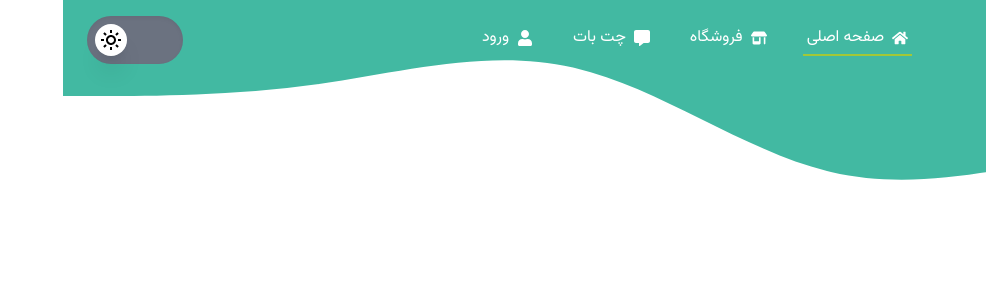
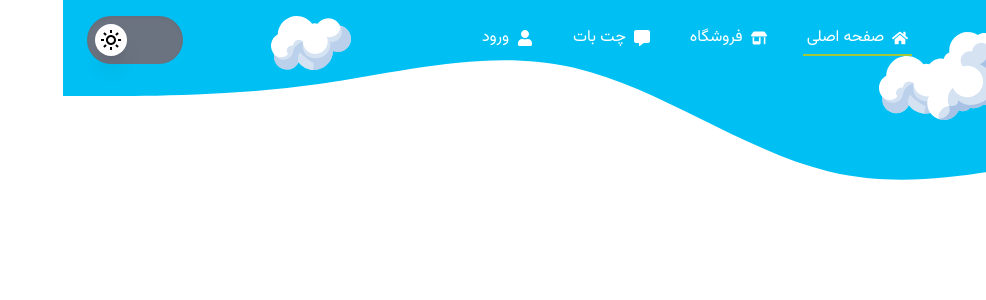
Before and after one commit to ErfanGh83/Avanian1, a Next.js app: page / in a window 1280 px wide. Shown: the top 300 px of the page, without its empty margins (294-1280 px from the left). Built offline with nearby package versions, Linux system fonts and the light colour scheme.

Commit message:
style: improved styles for navBar

```diff
--- a/src/components/landing/nav/NavBar.tsx
+++ b/src/components/landing/nav/NavBar.tsx
@@ -36,7 +36,7 @@ export default function NavBar() {
                     type: "spring",
                     duration: 0.3,
                   }}
-                  className="relative flex items-center gap-2 cursor-pointer px-1 pb-1 text-white dark:text-neutral-700"
+                  className="relative flex items-center gap-2 cursor-pointer px-1 pb-1 text-white dark:text-gray-200"
                 >
                   {item.icon}
                   <span>{item.text}</span>
--- a/src/components/landing/nav/NavSVG.tsx
+++ b/src/components/landing/nav/NavSVG.tsx
@@ -1,20 +1,57 @@
-import React from 'react'
+"use client";
+
+import React, { useEffect, useState } from "react";
+import { AnimatePresence, motion } from "framer-motion";
+import { useTheme } from "next-themes";
 
 export default function NavSVG() {
+  const [isDark, setIsDark] = useState(false);
+  const { resolvedTheme } = useTheme();
+
+  useEffect(() => {
+    if (resolvedTheme == "light") setIsDark(false);
+    else setIsDark(true);
+  }, [resolvedTheme]);
+
   return (
+    <>
+      <AnimatePresence>
+        {!isDark && (
+          <>
+            <motion.img
+              key="cloud1"
+              initial={{ y: -70, opacity: 0 }}
+              animate={{ y: 0, opacity: 1 }}
+              exit={{ y: -70, opacity: 0 }}
+              transition={{ duration: 0.5 }}
+              src="/vectors/cloud.svg"
+              alt="cloud"
+              className="absolute top-8 right-64 -z-5 w-52"
+            />
+            <motion.img
+              key="cloud2"
+              initial={{ y: -70, opacity: 0 }}
+              animate={{ y: 0, opacity: 1 }}
+              exit={{ y: -70, opacity: 0 }}
+              transition={{ duration: 0.5 }}
+              src="/vectors/small-cloud.svg"
+              alt="cloud"
+              className="absolute top-4 left-52 -z-5 w-20"
+            />
+          </>
+        )}
+      </AnimatePresence>
+
       <div className="absolute top-0 left-0 w-screen -z-10">
         <svg
-        className="w-full h-60"
+          className="w-full h-60 fill-lightBlue dark:fill-darkBlue"
           xmlns="http://www.w3.org/2000/svg"
           viewBox="0 0 1440 320"
           preserveAspectRatio="none"
         >
-        <path
-          fill="#42b9a2"
-          fillOpacity="1"
-          d="M0,128L48,128C96,128,192,128,288,112C384,96,480,64,576,90.7C672,117,768,203,864,229.3C960,256,1056,224,1152,208C1248,192,1344,192,1392,192L1440,192L1440,0L1392,0C1344,0,1248,0,1152,0C1056,0,960,0,864,0C768,0,672,0,576,0C480,0,384,0,288,0C192,0,96,0,48,0L0,0Z"
-        />
+          <path d="M0,128L48,128C96,128,192,128,288,112C384,96,480,64,576,90.7C672,117,768,203,864,229.3C960,256,1056,224,1152,208C1248,192,1344,192,1392,192L1440,192L1440,0L1392,0C1344,0,1248,0,1152,0C1056,0,960,0,864,0C768,0,672,0,576,0C480,0,384,0,288,0C192,0,96,0,48,0L0,0Z" />
         </svg>
       </div>
+    </>
   );
 }
```
Lines whose indentation alone changed are shown as unchanged.
